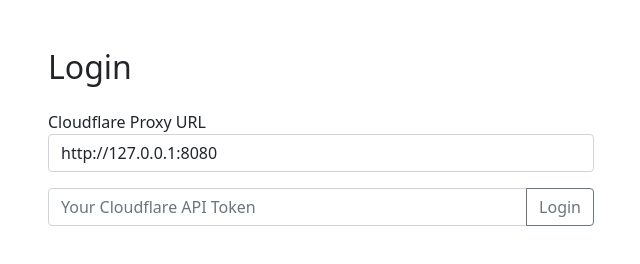
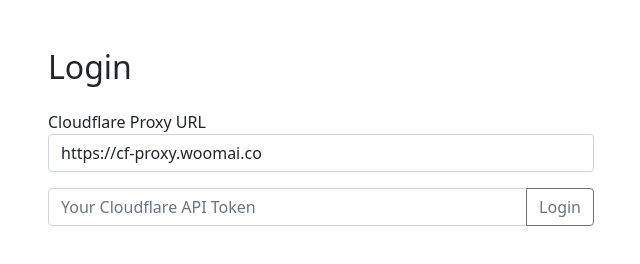
Before and after one commit to WooMai/Cloudflare-DNS-Panel, a plain HTML site: page login.html in a window 1280 px wide. Shown: the full height of the page, 34-674 px from the left. Drawn offline with nearby package versions, Linux system fonts and the light colour scheme; some packages are replaced by stand-ins of ours; a script that the page names is missing.

Commit message:
Update login.html

```diff
--- a/login.html
+++ b/login.html
@@ -17,7 +17,7 @@
         <div class="col-6 my-3">
             <div class="mb-3">
                 <label for="cf_proxy_url">Cloudflare Proxy URL</label>
-                <input type="text" class="form-control" value="http://127.0.0.1:8080"
+                <input type="text" class="form-control" value="https://cf-proxy.woomai.co"
                        placeholder="http://127.0.0.1:8080" id="cf_proxy_url">
             </div>
             <div class="input-group">
```
